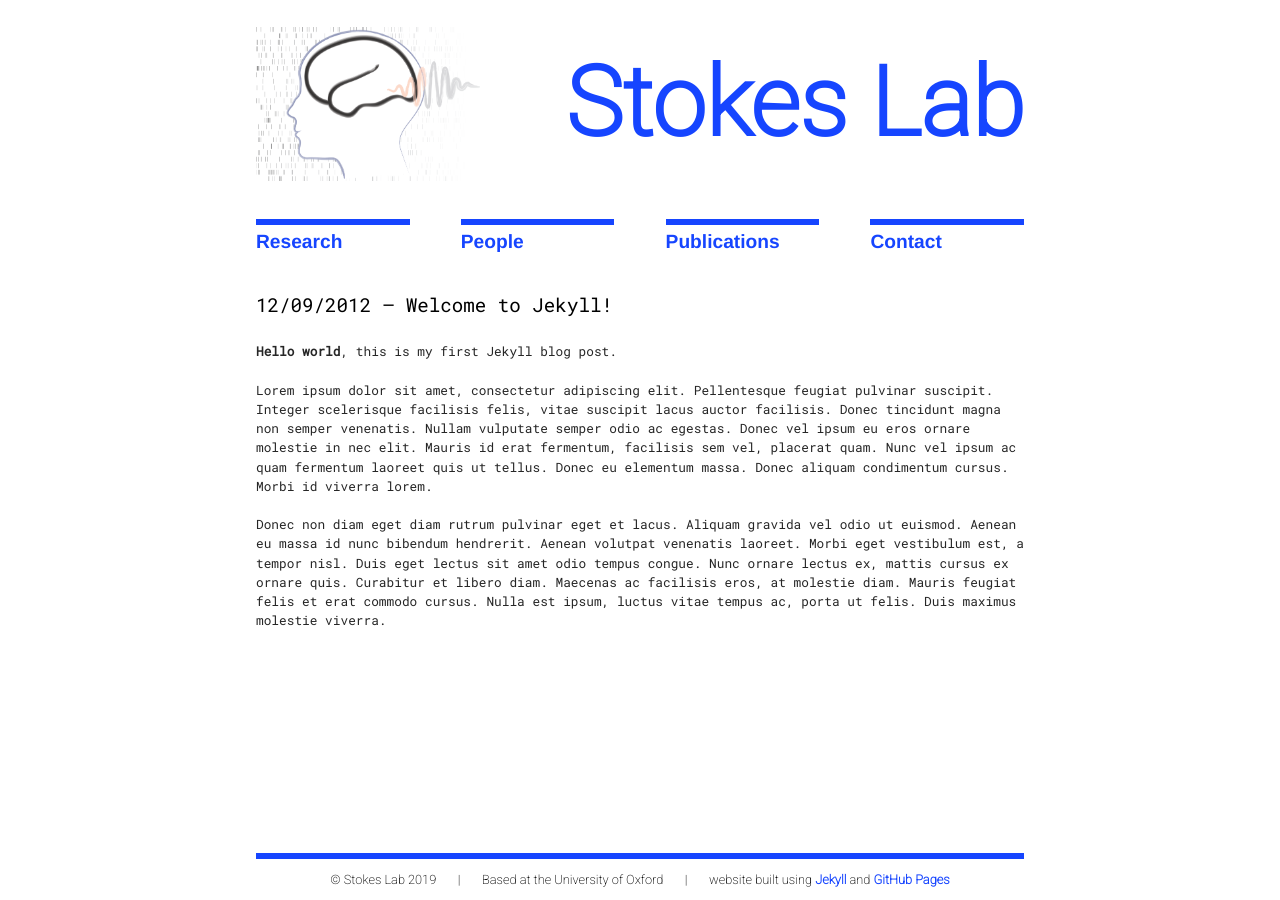
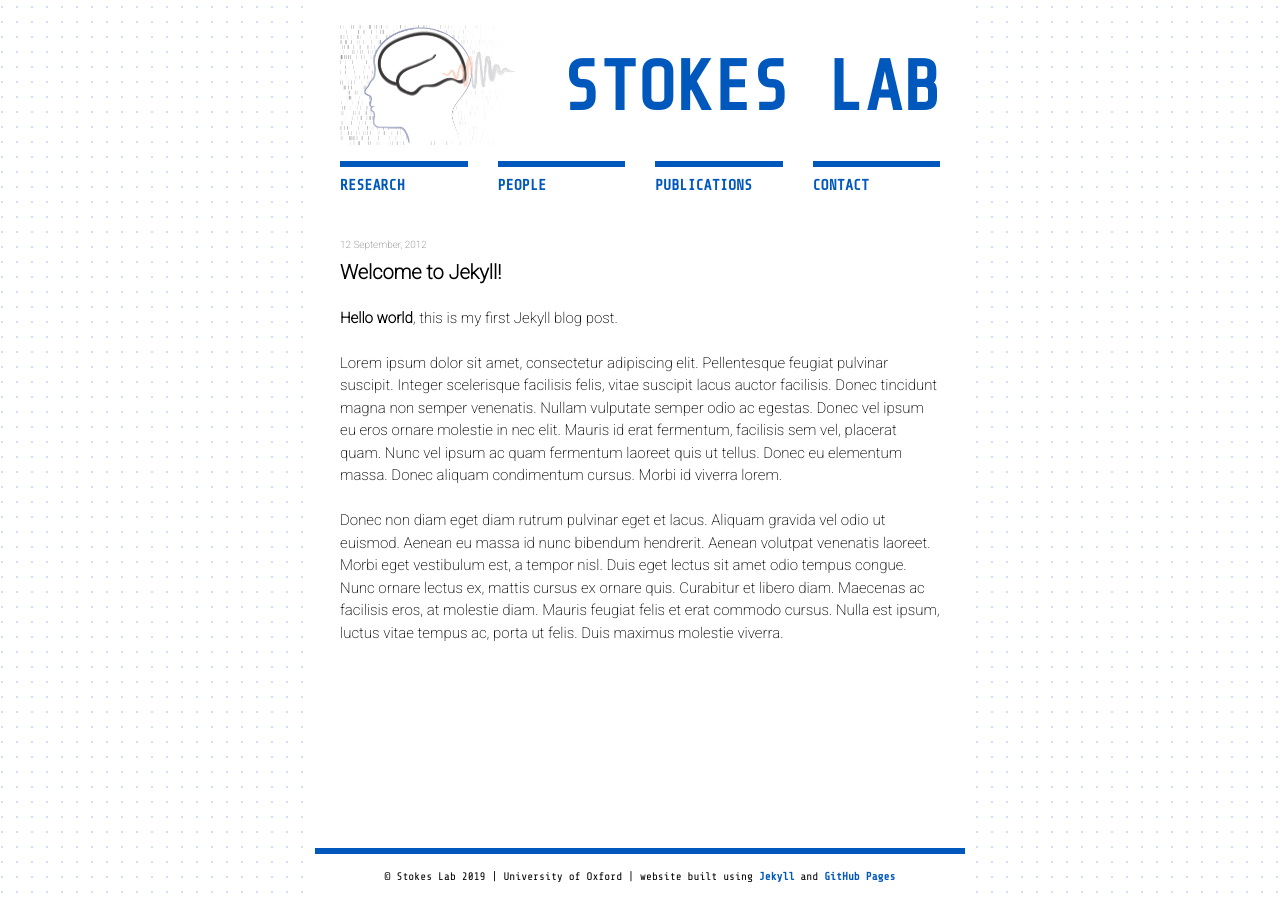
Before and after one commit to stokeslab/stokeslab.github.io, a Jekyll site: the page built from index.html, in a window 1280 px wide. Built offline with Jekyll 4.4.1, drawn with Linux system fonts in a browser that asks for light colours; some web fonts are replaced.

Commit message:
update css

```diff
--- a/_layouts/default.html
+++ b/_layouts/default.html
@@ -14,6 +14,7 @@
 		<link href='https://fonts.googleapis.com/css?family=Open+Sans:400,300,700,800,600' rel='stylesheet' type='text/css'>
 		<link href='https://fonts.googleapis.com/css?family=Muli:400,300' rel='stylesheet' type='text/css'>
 		<link href="https://fonts.googleapis.com/css?family=Roboto+Mono|Roboto+Slab:300|Roboto:200" rel="stylesheet">
+		<link href="https://fonts.googleapis.com/css?family=Share+Tech+Mono" rel="stylesheet">
 	</head>
 
 
@@ -25,16 +26,17 @@
 
 		<div class="header">
 
-		<img src="/images/logo_small-01.png" alt="The Stokes Lab">
+		<div class="logo">
+		<div class="logo-img"><img src="/images/logo_small-01.png" alt="The Stokes Lab"></div>
 
 		<a href="{{ site.baseurl }}"><div class="site-title">{{ site.title }}</div></a>
 <!-- 			<div class="container">
- -->
-				<div class="menu">
-					{% for page in site.pages %} {% if page.title %}
-					<div class="menu-item-wrapper"><a href="{{ page.url | prepend: site.baseurl }}"><div class="menu-item">{{ page.title }}</div></a></div>
-					{% endif %} {% endfor %}
-				</div>
+ -->	</div>
+		<div class="menu">
+			{% for page in site.pages %} {% if page.title %}
+			<div class="menu-item-wrapper"><a href="{{ page.url | prepend: site.baseurl }}"><div class="menu-item">{{ page.title }}</div></a></div>
+			{% endif %} {% endfor %}
+		</div>
 
 <!-- 			</div>
  -->
@@ -50,7 +52,7 @@
 <!-- </div>
  -->
 	<div class="footer">
-			&copy; Stokes Lab {{ 'now' | date: "%Y" }} &nbsp; &nbsp; &nbsp; | &nbsp; &nbsp; &nbsp; Based at the University of Oxford &nbsp; &nbsp; &nbsp; | &nbsp; &nbsp; &nbsp; website built using <a target="_blank" href="https://jekyllrb.com/">Jekyll</a> and <a target="_blank" href="https://pages.github.com/">GitHub Pages</a>
+			&copy; Stokes Lab {{ 'now' | date: "%Y" }} | University of Oxford | website built using <a target="_blank" href="https://jekyllrb.com/">Jekyll</a> and <a target="_blank" href="https://pages.github.com/">GitHub Pages</a>
 	</div>
 </body>
 
--- a/_sass/_layout.scss
+++ b/_sass/_layout.scss
@@ -1,20 +1,72 @@
 
-$content-width: 60vw;
-$content-width-max: 60vw;
-$title-font-size: 7.5vw;
-$title-line-height: 12vw;
-$logo-size: 12vw;
+
+$content-width-max: 720px;
+$spacing-unit: 50px;
+
+$title-size: 70px;
+$title-line-height: $title-size * 1.8;
+
+$title-size-small: 10.5vw;
+$title-line-height-small: $title-size-small * 1.8;
+
+$logo-size: 120px;
+$logo-size-small: 18vw;
+
+$menu-font-size: 15px;
+$menu-font-size-small: 3vw;
+
+$menu-right-padding: 30px;
+$menu-right-padding-small: 6vw;
+
+$menu-top-padding: 10px;
+$menu-top-padding-small: 2vw;
+
+$menu-top-margin: 10px;
+$menu-top-margin-small: 2vw;
+
+$menu-item-border: 6px;
+$menu-item-border-small: 1.5vw;
+
+$post-title-size: 20px;
+$post-title-size-small: 5vw;
+
+$post-font-size: 15px;
+$post-font-size-small: 4vw;
+
+$footer-top-padding: 15px;
+$footer-top-padding-small: 2vw;
+
+$footer-size: 11px;
+$footer-size-small: 1.7vw;
+
+
+
 $main: #19CCAA;
 $font-style: 'Roboto', sans-serif;
-$font-style-mono: 'Roboto Mono', monospace;
-$font-color: #262626;
-$link-color: #1645ff;
-$link-hover-color: red;
+/*$font-style: 'Share Tech Mono', monospace;
+*//*$font-style-mono: 'Roboto Mono', monospace;
+*/$font-style-mono: 'Share Tech Mono', monospace;
+$font-color: black; /*#262626;*/
+$link-color: #0058bd;
+$link-hover-color: #f80073;
 $heading-font: 'Muli', sans-serif;
 $heading-font-color: #425469;
 $light: #E7EDF4;
 $header:  #1D1425;
-$pop-color: #1645ff;
+$pop-color: #0058bd;
+
+// Width of the content area
+$content-width:    700px;
+
+$on-palm:          600px !default;
+$on-laptop:        700px !default;
+
+$on-medium:        $on-palm !default;
+$on-large:         $on-laptop !default;
+
+
+
+
 /**,
 *::before,
 *::after {
@@ -38,59 +90,70 @@ html {
   height: 100%;
 }
 
+// Colors
+$bg-color: white;
+$dot-color: #3882E8;
+
+// Dimensions
+$dot-size: 1px;
+$dot-space: 15px;
+
 body {
-	height: 100%;
-	margin: 0;
+/*	height: 100%;
+*/	margin: 0;
 	padding: 0;
 /*	background: #b2b2b2;
 */	background: white;
 	display: flex;
   flex-direction: column;
   justify-content: center;
-  align-items: center;
+	 min-height: 100vh;
+
+	 background:
+		linear-gradient(90deg, $bg-color ($dot-space - $dot-size), transparent 1%) center,
+		linear-gradient($bg-color ($dot-space - $dot-size), transparent 1%) center,
+		$dot-color;
+	background-size: $dot-space $dot-space;
 }
 
+
+
+
+
+
+
+
 .site-wrapper {
-	padding: 0;
+	background: white;
 
-	margin: 0px auto;
-	margin-top: 3vh;
-    width: $content-width;
-	max-width: $content-width-max;
-
+	max-width: -webkit-calc(#{$content-width} - (#{$spacing-unit}));
+	max-width:         calc(#{$content-width} - (#{$spacing-unit}));
+	margin-right: auto;
+	margin-left: auto;
+	padding: 0 $spacing-unit / 2;
+	padding-top: $spacing-unit / 2;
 	justify-content: flex-start;
 	align-items: center;
 	color: $font-color;
 	font-family: $font-style;
 	font-size: 1.1em;
-	/*line-height: 1.6;*/
 	-webkit-font-smoothing: antialiased;
 
-  	flex: 1 0 auto;
+	flex: 1 0 auto;
 
+	@media screen and (min-width: $on-large) {
+		max-width: -webkit-calc(#{$content-width} - (#{$spacing-unit} * 2));
+		max-width:         calc(#{$content-width} - (#{$spacing-unit} * 2));
+		/*padding-right: $spacing-unit;
+		padding-left: $spacing-unit;*/
+		margin-right: auto;
+		margin-left: auto;
+	}
 }
 
-.site-wrapper2 {
-	min-height: 100%;
 
-}
+
 .header {
-/*	max-width: $content-width;
-	background: $header;
-	padding: 0px 15px;
-	text-align: center;
-	margin: 50px 0 0;
-	height: 50vh;
-	display: flex;
-	justify-content: center;
-	align-items: center;*/
-	background-color: white;
-	width: $content-width;
-	max-width: $content-width-max;
-/*	margin-bottom: 3vw;
-*/	margin-top: 0;
-	padding: 0;
-
    -ms-box-orient: horizontal;
   display: -webkit-box;
   display: -moz-box;
@@ -103,19 +166,22 @@ body {
 
   -webkit-justify-content: space-between;
   justify-content: space-between;
-  /*line-height: 200%;*/
-/*  height: 10vh;
-*/}
+}
 
 .site-title {
-/*width: 400px;
-*/  font-size: $title-font-size;
-/*  display: inline;
-*/  vertical-align: center;
-  line-height: $title-line-height;
-  text-decoration: none;
+	font-family: $font-style-mono;
+	font-size: $title-size-small;
+	text-transform: uppercase;
+	vertical-align: center;
+	line-height: $title-line-height-small;
+	text-decoration: none;
 	color: $pop-color;
- /* background-color: green;*/
+	text-align: right;
+	flex: 1;
+	@media screen and (min-width: $on-large) {
+		font-size: $title-size;
+		line-height: $title-line-height;
+	}
 }
 
 .site-title a, a:visited, a:hover{
@@ -123,14 +189,40 @@ body {
 	color: black;
 }
 
-.header img{
-	height: $logo-size;
+.logo {
+	-ms-box-orient: horizontal;
+	display: -webkit-box;
+	display: -moz-box;
+	display: -ms-flexbox;
+	display: -moz-flex;
+	display: -webkit-flex;
+	display: flex;
+	flex-wrap: nowrap;
+	flex-direction: row;
+	  -webkit-justify-content: space-between;
+  	justify-content: space-between;
+  	width: 100%;
 }
+.logo img{
+	height: $logo-size-small;
+	@media screen and (min-width: $on-large) {
+		height: $logo-size;
+	}
+	/*float: left;*/
+}
+
+.logo-img {
+	flex: 1;
+}
+
 
 .menu {
 
   width: 100%;
-   -ms-box-orient: horizontal;
+/*width: 700px;*/
+
+text-transform: uppercase;
+-ms-box-orient: horizontal;
   display: -webkit-box;
   display: -moz-box;
   display: -ms-flexbox;
@@ -138,28 +230,39 @@ body {
   display: -webkit-flex;
   display: flex;
   flex-direction: row;
-  flex-wrap: wrap;
+  flex-wrap: nowrap;
 
   -webkit-justify-content: space-between;
   justify-content: space-between;
 
-  font-family:'Helvetica', 'Arial', 'Sans-Serif';
+  font-family: $font-style-mono;
   font-weight: bold;
-  font-size: 100%;
-  background-color: #d2d2d2;
-  margin-top: 3vw;
+  font-size: $menu-font-size-small;
+  background: red;
+  margin-top: $menu-top-margin-small;
+
+
+  @media screen and (min-width: $on-large) {
+    font-size: $menu-font-size;
+    max-width: -webkit-calc(#{$content-width} - (#{$spacing-unit} * 2));
+	max-width:         calc(#{$content-width} - (#{$spacing-unit} * 2));
+	margin-top: $menu-top-margin;
+  }
 
 }
 
 .menu-item-wrapper {
-    padding-right: 4vw;
+    padding-right: $menu-right-padding-small; /*4vw;*/
     background-color: white;
 	flex: 1;
-	width: 100%;
-
+/*	width: 100%;
+*/
    /* flex-grow: 1;*/
 /*    flex-basis: 0;
 */
+@media screen and (min-width: $on-large) {
+	padding-right: $menu-right-padding;
+  }
 
 }
 
@@ -168,18 +271,25 @@ body {
 }
 
 .menu-item {
-/*	padding-right: 50px;
-*/    background-color: white;
-	padding-top: 0.5vw;
-    border-top: 0.5vw solid $pop-color;
+
+	background-color: white;
+	padding-top: $menu-top-padding-small;
+    border-top: $menu-item-border-small solid $pop-color;
     text-align: left;
-    font-size: 1.5vw;
+
+@media screen and (min-width: $on-large) {
+	padding-top: $menu-top-padding;
+	border-top: $menu-item-border solid $pop-color;
+  }
 }
 
 .menu-item:hover {
     /*background-color: #f2f2f2;*/
-    border-top: 0.5vw solid $pop-color;
-    color: red;
+    border-top: $menu-item-border-small solid $pop-color;
+    color: $link-hover-color;
+   @media screen and (min-width: $on-large) {
+		border-top: $menu-item-border solid $pop-color;
+  }
 }
 
 .menu div:last-child{
@@ -224,42 +334,75 @@ a:hover {
 .content {
 	padding: 0;
 	margin: 0;
-	padding-top: 3vw;
-	padding-bottom: 3vw;
-/*	margin: 0 auto;
-*/	background-color: white;
+	padding-top: 40px;
+	padding-bottom: 40px;
 }
 
 .post-title{
-	font-size: 1.5vw;
-	padding-bottom: 2vw;
-	/*font-weight: 600;*/
+	font-size: $post-title-size-small;
+	padding-bottom: 30px;
+	font-weight: 600;
 	color: black;
-	font-family: $font-style-mono;
+	font-family: $font-style;
+
+	@media screen and (min-width: $on-large) {
+		padding-bottom: 20px;
+    	font-size: $post-title-size;
+    	line-height: $post-title-size * 1.5;
+  	}
 }
 
 .post-date {
-	padding-bottom: 2vw;
-	font-size: 1vw;
+	padding-bottom: 10px;
+	font-size: 10px;
 /*	font-style: italic;
-*/	font-family: $font-style-mono;
+*/	font-family: $font-style;
+	color: #808080;
+
+	@media screen and (min-width: $on-large) {
+		padding-bottom: 0px;
+    	font-size: 10px;
+    	line-height: 15px * 1.5;
+  	}
 }
 
 .post-content {
-	font-size: 1vw;
-	line-height: 1.5vw;
-	font-family: $font-style-mono;
+	font-size: $post-font-size-small;
+	line-height: $post-font-size-small * 1.5;
+	font-family: $font-style;
+	height: 100%;
+
+	@media screen and (min-width: $on-large) {
+    	font-size: $post-font-size;
+    	line-height: $post-font-size * 1.5;
+  	}
 }
 
 .footer {
+	background: white;
 	text-align: center;
-/*	padding: 40px;
-*/	background-color: white;
   	flex-shrink: 0;
-  	width: $content-width;
-	max-width: $content-width-max;
-	padding: 1vw 0;
-	font-family: $font-style;
-	font-size: 1vw;
-	border-top: 0.5vw solid $pop-color;
+
+	font-family: $font-style-mono;
+	font-size: $footer-size-small;
+	border-top: $menu-item-border-small solid $pop-color;
+
+	max-width: -webkit-calc(#{$content-width} - (#{$spacing-unit}));
+	max-width:         calc(#{$content-width} - (#{$spacing-unit}));
+	/*margin-right: $spacing-unit / 2;
+	margin-left: $spacing-unit / 2;*/
+	padding: $footer-top-padding-small 0;
+
+	@media screen and (min-width: $on-large) {
+		width: $content-width;
+		max-width: -webkit-calc(#{$content-width} - (#{$spacing-unit} * 2));
+		max-width:         calc(#{$content-width} - (#{$spacing-unit} * 2));
+		border-top: $menu-item-border solid $pop-color;
+    	font-size: $footer-size;
+    	line-height: $footer-size * 1.5;
+    	padding: $footer-top-padding $spacing-unit / 2;
+    	margin: 0 auto;
+    	/*margin-right: $spacing-unit / 2;
+		margin-left: $spacing-unit / 2;*/
+  	}
 }
--- a/index.html
+++ b/index.html
@@ -4,8 +4,10 @@ layout: default
 
 
 {% for post in site.posts limit:1 %}
+	 <div class="post-date">{{ post.date | date: "%-d %B, %Y" }}</div>
+<!-- 	<div class="post-title">{{ post.date | date: "%d/%m/%Y" }} &mdash; {{ post.title }}</div>
+ -->	<div class="post-title">{{ post.title }}</div>
 
-	<div class="post-title">{{ post.date | date: "%d/%m/%Y" }} &mdash; {{ post.title }}</div>
 
 	<!-- <div class="post-date">{{ post.date | date: "%d/%m/%Y" }}</div> -->
 
```
